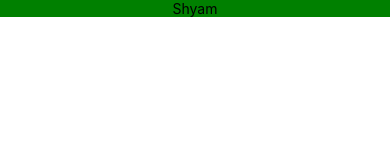
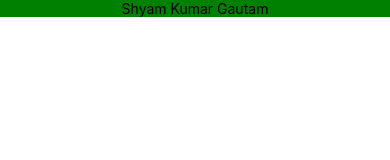
Before and after one commit to shyamww/awsTest2, a React Native app: screen / in a window 390 px wide. Shown: the top 160 px of the page. Built offline with nearby package versions, Linux system fonts and the light colour scheme.

Commit message:
adding full name

```diff
--- a/App.js
+++ b/App.js
@@ -6,7 +6,7 @@ import { Text, View } from 'react-native'
 export default class App extends Component {
   render() {
     return (
-      <Text style={{backgroundColor:'green',textAlign:'center'}}>Shyam</Text>
+      <Text style={{backgroundColor:'green',textAlign:'center'}}>Shyam Kumar Gautam</Text>
     )
   }
 }
```
